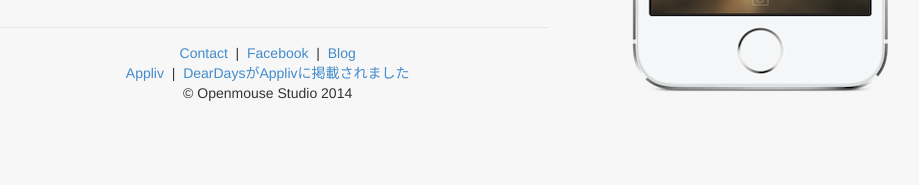
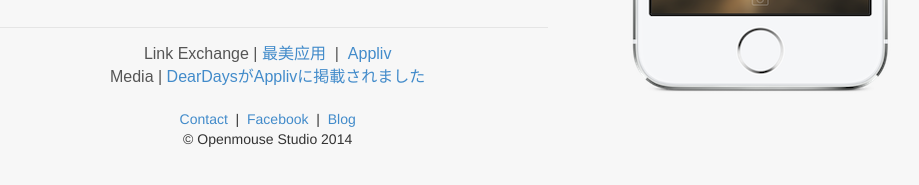
Before and after one commit to ananfang/DearDays, a plain HTML site: page index.html in a window 1280 px wide. Shown: the part 479-664 px from the top of the page, without its empty margins (159-1078 px from the left). Drawn offline with nearby package versions, Linux system fonts and the light colour scheme.

Commit message:
add Link Exchange

```diff
--- a/customLess.less
+++ b/customLess.less
@@ -96,6 +96,13 @@
     color: @main-text-color;
     font-size: 24px;
   }
+
+  .link-exchange {
+    font-family: @main-text-font-family;
+    font-weight: @main-text-font-weight;
+    color: @main-text-color;
+    font-size: 16px;
+  }
 }
 
 @media (max-width: 1023px) {
@@ -114,6 +121,13 @@
     color: @main-text-color;
     font-size: 15px;
   }
+
+  .link-exchange {
+    font-family: @main-text-font-family;
+    font-weight: @main-text-font-weight;
+    color: @main-text-color;
+    font-size: 14px;
+  }
 }
 
 /* Sharing */
--- a/index.html
+++ b/index.html
@@ -62,15 +62,22 @@
           <!-- AddThis Button END -->
 
           <div class="row footer">
+            <div class="link-exchange">
+              Link Exchange |
+              <a href="http://zuimeia.com/?utm_source=Openmouse&utm_campaign=referral&utm_medium=website" target="_blank">最美应用</a>
+              &nbsp;|&nbsp;
+              <a href="http://app-liv.jp/" target="_blank">Appliv</a>
+              <br>
+              Media |
+              <a href="http://app-liv.jp/784263553/" target="_blank">DearDaysがApplivに掲載されました</a>
+            </div>
+
+            <br>
             <a href="mailto:openmouse@me.com?subject=[DearDays]%20" target="_top">Contact</a>
             &nbsp;|&nbsp;
             <a href="https://www.facebook.com/239442802828069" target="_blank">Facebook</a>
             &nbsp;|&nbsp;
             <a href="http://openmousestudio.tumblr.com/" target="_blank">Blog</a>
-            <br>
-            <a href="http://app-liv.jp/" target="_blank">Appliv</a>
-            &nbsp;|&nbsp;
-            <a href="http://app-liv.jp/784263553/" target="_blank">DearDaysがApplivに掲載されました</a>
             <br>
             &copy; Openmouse Studio 2014
           </div>
```
Also changed, not shown: customLess.css, 2 other files.
